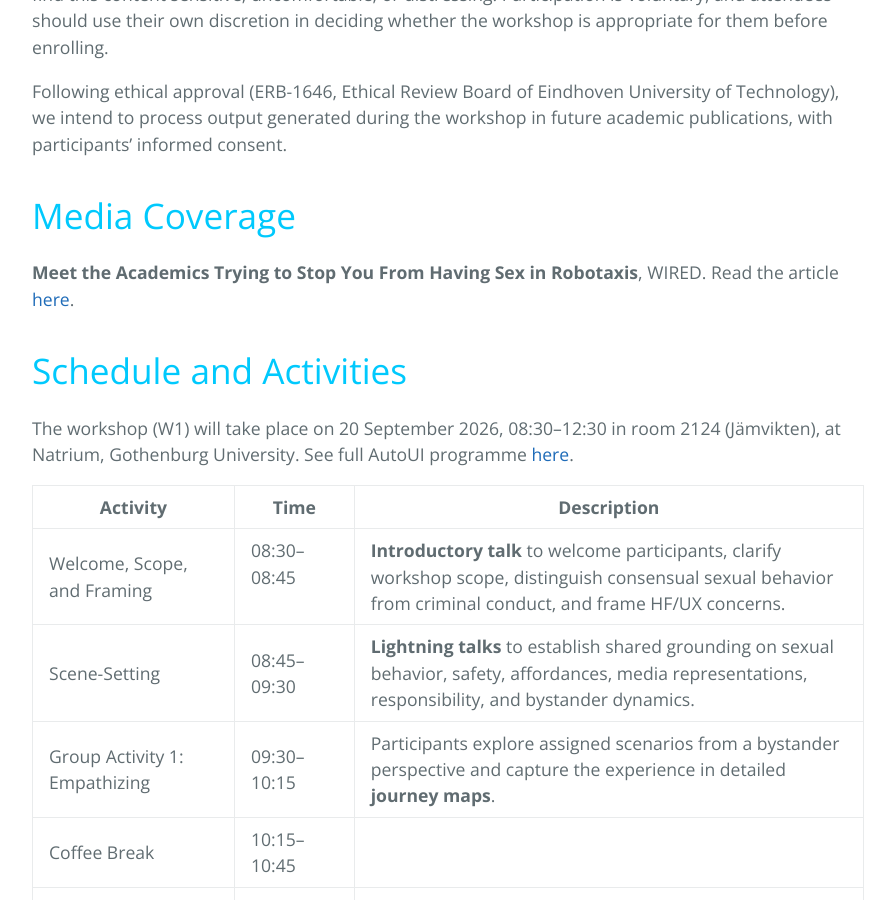
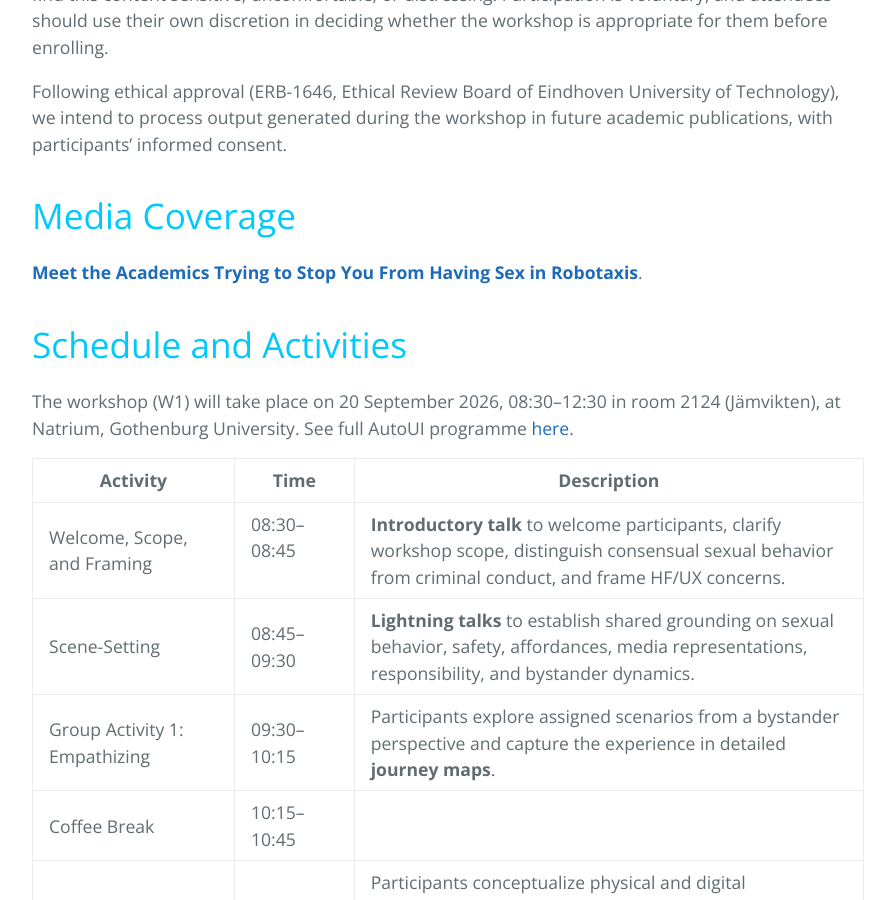
Before and after one commit to love-in-traffic/love-in-traffic.github.io, a Jekyll site: the page built from index.md, in a window 1280 px wide and 900 px high, scrolled down 1193 px. Shown: the whole window, without its empty margins (192-1087 px from the left). Built offline with Jekyll 4.4.1, drawn with Linux system fonts in a browser that asks for light colours.

Commit message:
Update index.md

```diff
--- a/index.md
+++ b/index.md
@@ -20,7 +20,7 @@ Our workshop, **Love In Traffic: Physical and Digital Design Against Consensual
 Following ethical approval (ERB-1646, Ethical Review Board of Eindhoven University of Technology), we intend to process output generated during the workshop in future academic publications, with participants’ informed consent.
 
 # Media Coverage
-**Meet the Academics Trying to Stop You From Having Sex in Robotaxis**, WIRED. Read the article [here](https://www.wired.com/story/meet-the-academics-trying-to-stop-you-from-having-sex-in-robotaxis/).
+[**Meet the Academics Trying to Stop You From Having Sex in Robotaxis**](https://www.wired.com/story/meet-the-academics-trying-to-stop-you-from-having-sex-in-robotaxis/).
 
 # Schedule and Activities
 The workshop (W1) will take place on 20 September 2026, 08:30–12:30 in room 2124 (Jämvikten), at Natrium, Gothenburg University. See full AutoUI programme [here](https://www.auto-ui.org/26/program-2/).
```
